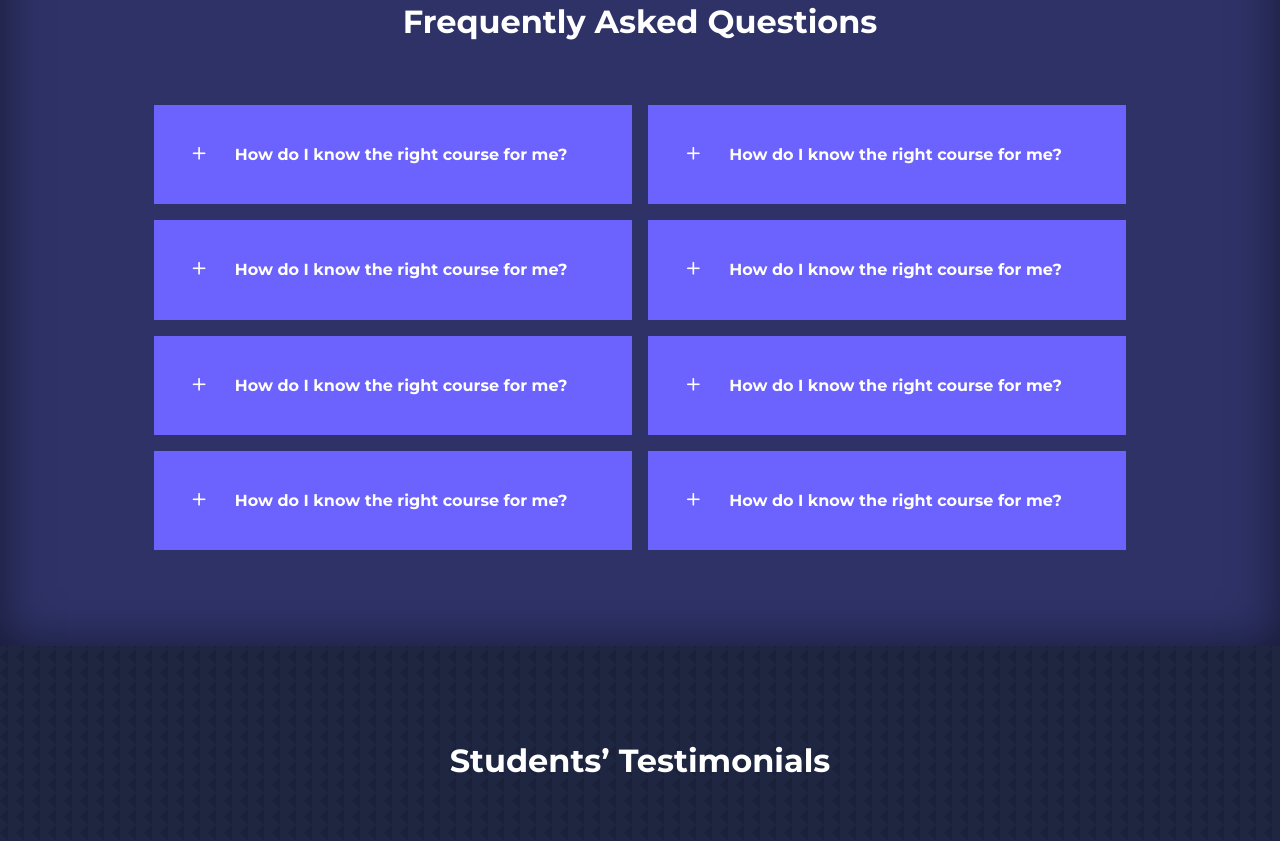
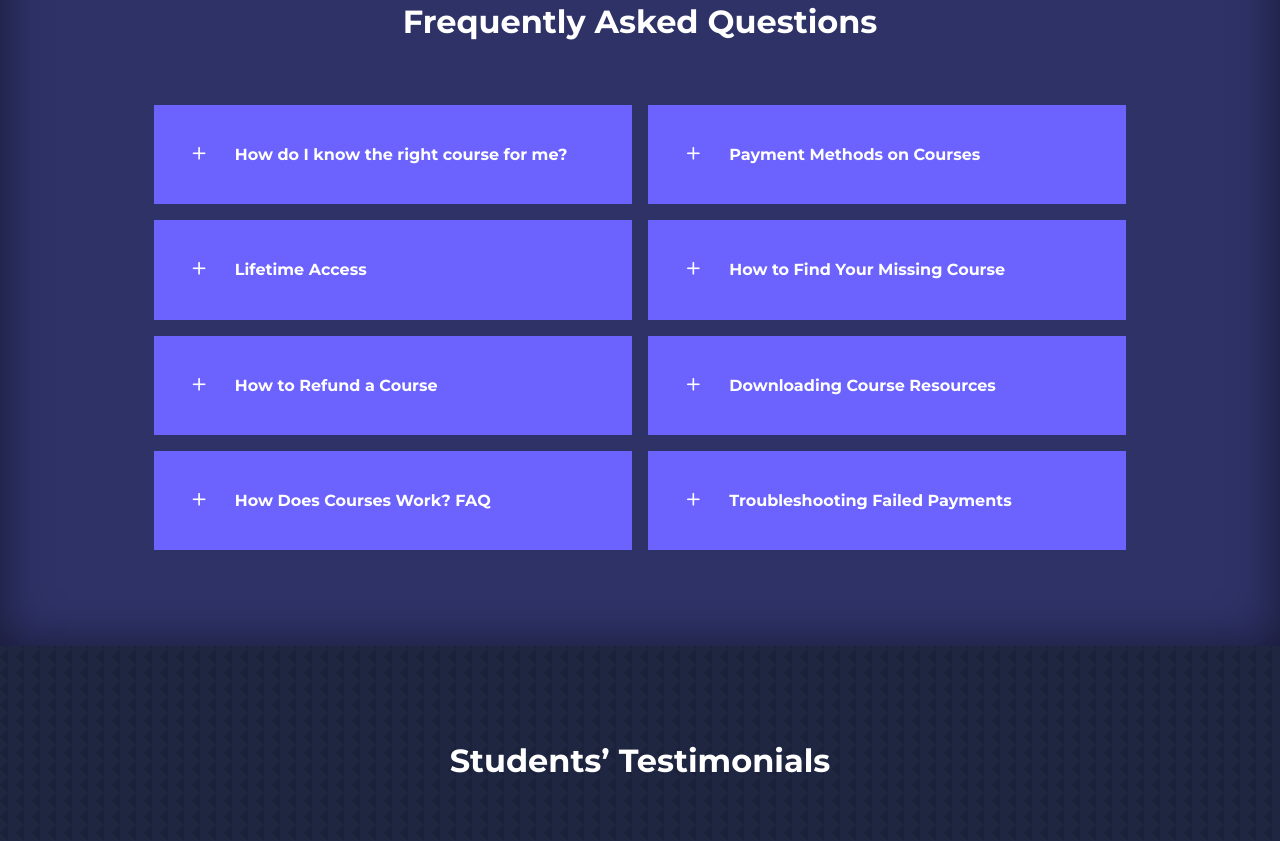
Before and after one commit to alisamirali/Online-Courses-Website, a plain HTML site: page index.html in a window 1280 px wide. Shown: the part 2359-3200 px from the top of the page. Drawn offline with nearby package versions, Linux system fonts and the light colour scheme.

Commit message:
Edit FAQs Section

```diff
--- a/index.html
+++ b/index.html
@@ -245,7 +245,7 @@
                     <i class="uil uil-plus"></i>
                 </div>
                 <div class="question-answer">
-                    <h4>How do I know the right course for me?</h4>
+                    <h4>Payment Methods on Courses</h4>
                     <p>
                         Lorem ipsum dolor sit amet consectetur adipisicing elit. Quia porro tempora, laudantium,
                         eligendi, non saepe natus assumenda repellendus exercitationem magni ex explicabo nostrum illo
@@ -260,7 +260,7 @@
                     <i class="uil uil-plus"></i>
                 </div>
                 <div class="question-answer">
-                    <h4>How do I know the right course for me?</h4>
+                    <h4>Lifetime Access</h4>
                     <p>
                         Lorem ipsum dolor sit amet consectetur adipisicing elit. Quia porro tempora, laudantium,
                         eligendi, non saepe natus assumenda repellendus exercitationem magni ex explicabo nostrum illo
@@ -275,7 +275,7 @@
                     <i class="uil uil-plus"></i>
                 </div>
                 <div class="question-answer">
-                    <h4>How do I know the right course for me?</h4>
+                    <h4>How to Find Your Missing Course</h4>
                     <p>
                         Lorem ipsum dolor sit amet consectetur adipisicing elit. Quia porro tempora, laudantium,
                         eligendi, non saepe natus assumenda repellendus exercitationem magni ex explicabo nostrum illo
@@ -290,7 +290,7 @@
                     <i class="uil uil-plus"></i>
                 </div>
                 <div class="question-answer">
-                    <h4>How do I know the right course for me?</h4>
+                    <h4>How to Refund a Course</h4>
                     <p>
                         Lorem ipsum dolor sit amet consectetur adipisicing elit. Quia porro tempora, laudantium,
                         eligendi, non saepe natus assumenda repellendus exercitationem magni ex explicabo nostrum illo
@@ -305,7 +305,7 @@
                     <i class="uil uil-plus"></i>
                 </div>
                 <div class="question-answer">
-                    <h4>How do I know the right course for me?</h4>
+                    <h4>Downloading Course Resources</h4>
                     <p>
                         Lorem ipsum dolor sit amet consectetur adipisicing elit. Quia porro tempora, laudantium,
                         eligendi, non saepe natus assumenda repellendus exercitationem magni ex explicabo nostrum illo
@@ -320,7 +320,7 @@
                     <i class="uil uil-plus"></i>
                 </div>
                 <div class="question-answer">
-                    <h4>How do I know the right course for me?</h4>
+                    <h4>How Does Courses Work? FAQ</h4>
                     <p>
                         Lorem ipsum dolor sit amet consectetur adipisicing elit. Quia porro tempora, laudantium,
                         eligendi, non saepe natus assumenda repellendus exercitationem magni ex explicabo nostrum illo
@@ -335,7 +335,7 @@
                     <i class="uil uil-plus"></i>
                 </div>
                 <div class="question-answer">
-                    <h4>How do I know the right course for me?</h4>
+                    <h4>Troubleshooting Failed Payments</h4>
                     <p>
                         Lorem ipsum dolor sit amet consectetur adipisicing elit. Quia porro tempora, laudantium,
                         eligendi, non saepe natus assumenda repellendus exercitationem magni ex explicabo nostrum illo
--- a/js/main.js
+++ b/js/main.js
@@ -7,12 +7,12 @@ window.addEventListener("scroll", () => {
 
 /* Show Faq Answer */
 const faqs = document.querySelectorAll(".faq");
+
 faqs.forEach((faq) => {
   faq.addEventListener("click", () => {
     faq.classList.toggle("open");
 
-    // Change Icon
-    const icon = document.querySelector(".faq .faq-icon i");
+    const icon = faq.querySelector(".faq-icon i");
 
     if (icon.className === "uil uil-plus") {
       icon.className = "uil uil-angle-up";
```
